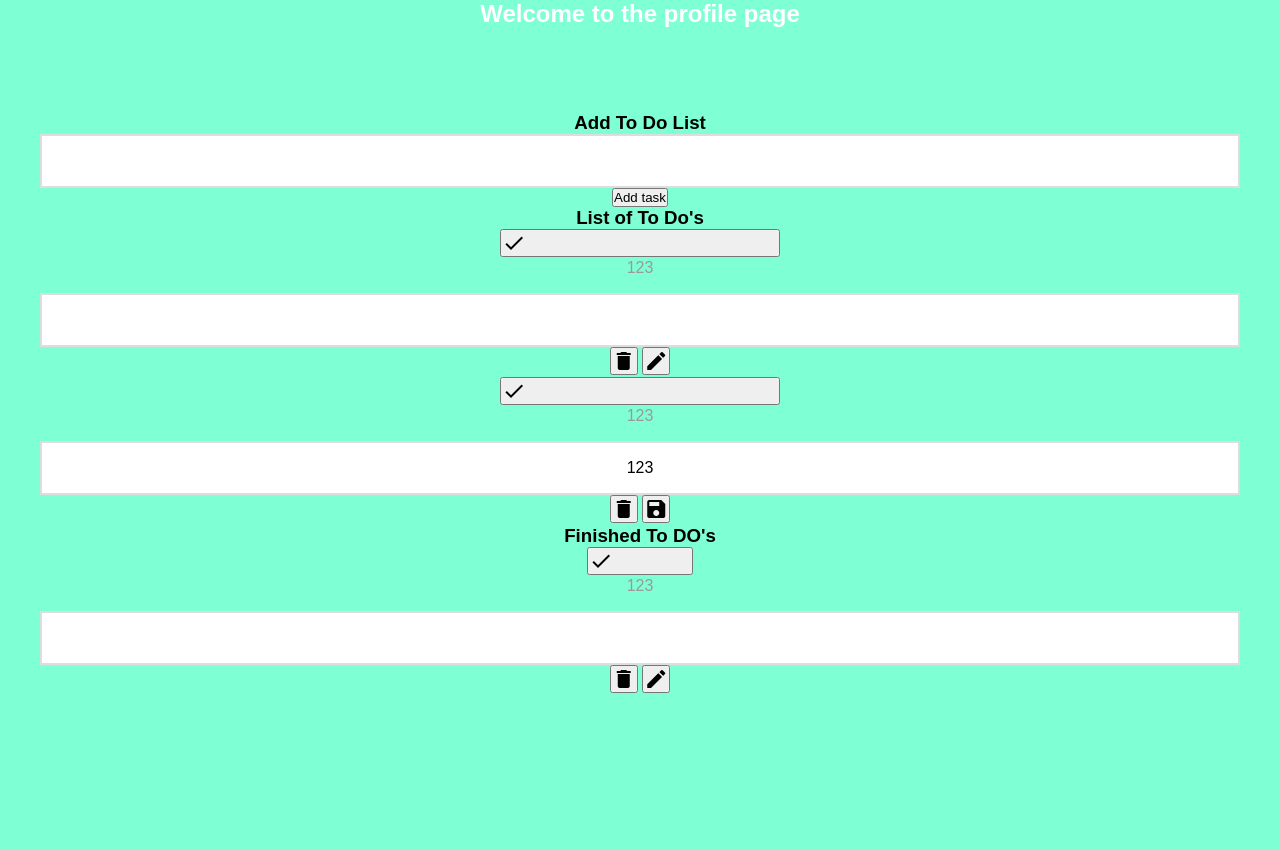
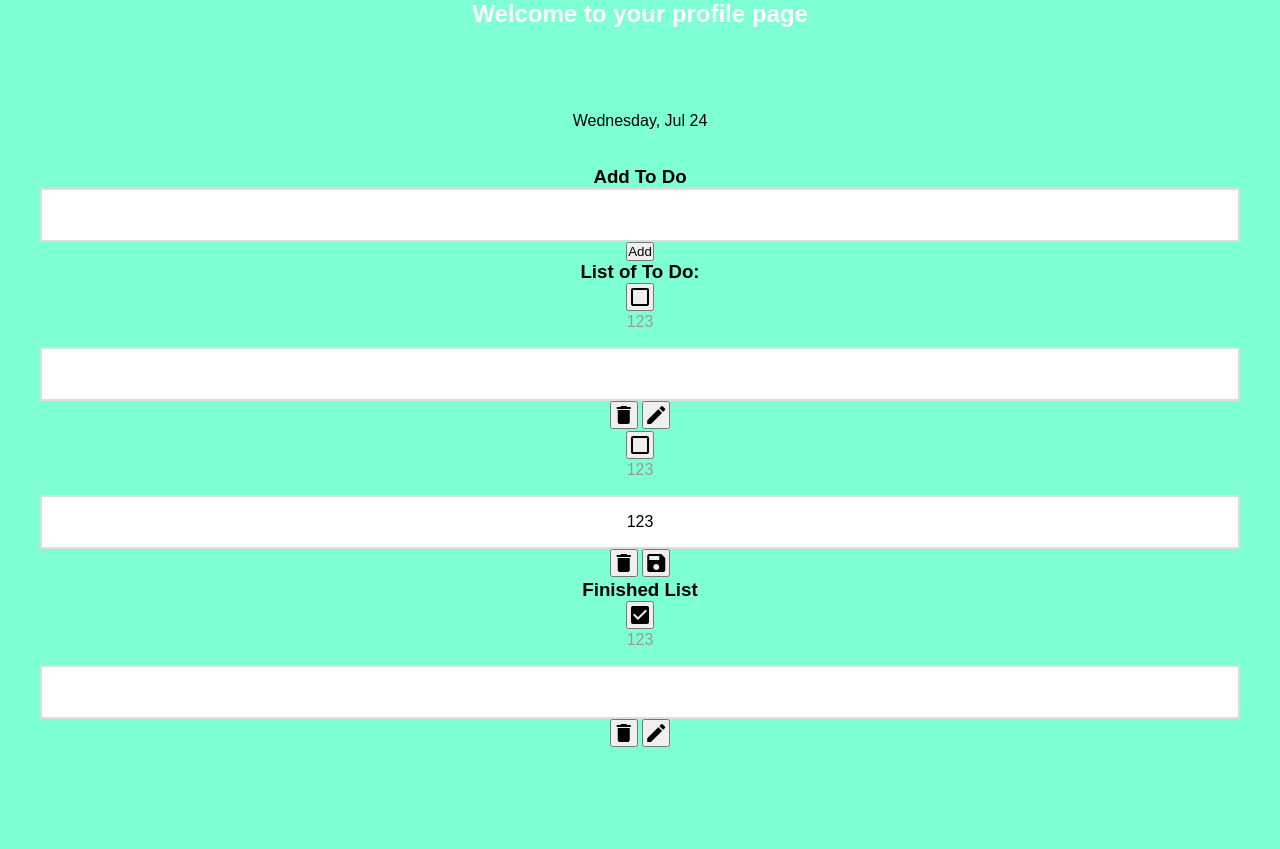
Before and after one commit to azamatbaiyzbekov/Todo-Web-Application, a Node server app: page /profile in a window 1280 px wide. Before the commit the page ends 693 px from the top, so only its background shows below. Run offline with Node 20, Linux system fonts and the light colour scheme; some libraries are stand-ins or nearby versions.

Commit message:
added time/date display to user profile page

```diff
--- a/public/scripts/app.js
+++ b/public/scripts/app.js
@@ -17,17 +17,153 @@ const newSession = (req, res)=> {
   res.rend('accounts/login');
 }
 
-const addButton = document.getElementById('add');
-// console.log(addButton);
-const inputTask = document.getElementById('new-task');
 
-const unifinishedTasks = document.getElementById('unfinished-tasks');
+const dateElement = document.getElementById('date');
 
-const finishedTasks = document.getElementById('finished-tasks');
+const options = {weekday: 'long', month: 'short', day: 'numeric'}
+const today = new Date();
 
-function createNewElement(task) {
-  const listItem = document.createElement('li');
-  const checkbox = document.createElement('button');
-  checkbox.className="material-icons checkbox";
-  checkbox.innerHTML="<i class="material-icons">check_box_outline</i>";
-}
+dateElement.innerText = today.toLocaleDateString('en-US', options)
+
+
+
+
+// const BASE_URL = '/accounts/profile';
+
+// const state = {
+//   list: [],
+// }
+
+// const newListForm = document.getElementById('newListForm');
+// const myList = document.getElementById('myList');
+
+
+// const render = (data) => {
+//   myList.innerHTML = '';
+//   data.forEach(list => {
+//     const template = cityTemplate(list);
+//     myList.insertAdjacentHTML('afterbegin', template)
+//   });
+// }
+
+
+// const allListSuccess = (response) => {
+//   const { data } = response;
+//   state.list = data;
+// };
+
+
+
+// const getAllList = () => {
+//   fetch(BASE_URL)
+//     .then((res) => res.json())
+//     .then(json => {
+//       state.list = json.data;
+//       render(state.list);
+//     })
+//     .catch((err) => console.log(err));
+// }
+
+// getAllList();
+
+
+// const cityTemplate = (list) => {
+//   return `<div id="${city._list}">
+//   <h4>${list.name}</h4>
+//   <p class="description">${list.description}</p>
+//   <button class="delete-button">&times;</button>
+//   <button class="edit-button">edit</button>
+//   </div>`
+// }
+
+
+
+// const addNewList = (event) => {
+//   event.preventDefault();
+//   const name = document.getElementById('My-To-Do-List')
+//   const description = document.getElementById('description')
+//   const newList = { name: name.value, description: description.value };
+//   fetch(BASE_URL, {
+//     method: 'POST',
+//     headers: { 'Content-type': 'application/json', },
+//     body: JSON.stringify(newList),
+//   })
+//     .then((res) => res.json())
+//     .then((data) => {
+//       state.list.push(data.data);
+//       render(state.list);
+//       name.value = '';
+//       description.value = '';
+//       name.focus();
+//     })
+//     .catch((err) => console.log(err))
+// }
+
+// const newListSuccess = (response) => {
+//     console.log(response);
+//     getAllList();
+// }
+
+// const deleteList = (event) => {
+
+//   const ListId = event.target.parentNode.id;
+//   fetch(`${BASE_URL}/${ListId}`, {
+//     method: 'DELETE',
+//   })
+//   .then((res) => res.json())
+//   .then(data => getAllList())
+//   .catch((err) => console.log(err));
+// }
+
+// const editList = (event) => {
+//   const listName = event.target.parentNode.children[0].innerText;
+//   const listDescription = event.target.parentNode.children[1].innerText;
+//   event.target.parentNode.inneHTML = `
+//   <h4>Edit ${listName}</h4>
+//     <form>
+//       <div>
+//         <label for="cityName">City Name</label>
+//         <input type="text" id="editCityName" name="name" value="${listName}"/>
+//       </div>
+//       <div>
+//         <label for="cityDescription">City Descriptioin</label>
+//         <input type="text" id="editCityDescription" name="description" value="${listDescription}"/>
+//       </div>
+//       <button type="button" class="cancel-edit">Cancel</button>
+//       <button class="submit-edit">Submit</button>
+//     </form>
+//   `;
+// };
+
+// const updateList = (event) => {
+//   cityId = event.target.parentNode.parentNode.id;
+//     const listName = document.getElementById('editCityName').value;
+//     const listDescription = document.getElementById('editCityDescription').value;
+//     const newList = { name: listName, description: listDescription };
+//   fetch(`${BASE_URL}/${listId}`, {
+//     method: 'PUT',
+//     headers: { 'Content-type': 'application/json'},
+//     body: JSON.stringify(updatedList)
+//   })
+//   .then((res) => res.json())
+//   .then((data) => getAllList())
+//   .catch((err) => console.log(err));
+// };
+
+// const handleListSectionClick = (event) => {
+//   event.preventDefault();
+//   if(event.target.classList.contains('edit-button')) {
+//     editList(event);
+//   } else if (event.target.classList.contains('submit-edit')) {
+//     updateList(event)
+//   } else if (event.target.classList.contains('cancel-edit')) {
+//     getAllList();
+//   } else if(event.target.classList.contains('delete-button')) {
+//     deleteList(event);
+//   }
+// }
+
+
+// newListForm.addEventListener('submit', addNewList);
+
+// myList.addEventListener('click', handleListSectionClick);
--- a/views/profile/show.ejs
+++ b/views/profile/show.ejs
@@ -1,19 +1,40 @@
 <% include ../partials/_head.ejs %>
 
   <section class="container">
-    <h1>Welcome to the profile page</h1>
+    <h1>Welcome to your profile page</h1>
   </section>
+  <main>
+    <div id="date"></div>
+    <br>
+   <section>
+
+          <!-- <form id="newListForm">
+            <input type="text" id="My-To-Do-List" name="My list of To Do's" placeholder="My-To-Do-List" />
+            <input type="text" id="description" name="description" placeholder="Description" />
+            <button type="submit">Add List</button>
+
+          </form>
+        </section>
+
+
+        <section id="myList"></section> -->
+
+        </div>
+
+      </main>
+
+      <br>
 
       <div id="root">
         <div class="container">
-      <h3>Add To Do List</h3>
+          <h3>Add To Do</h3>
           <input id="new-task" type="text">
-      <button id="add">Add task</button>
-      <h3 id="unfinished-tasks">List of To Do's</h3>
-      <ul>
+          <button id="add">Add</button>
+          <h3>List of To Do:</h3>
+          <ul id="unfinished-tasks">
             <li>
               <button class="material-icons checkbox">
-            <i class="material-icons">check box outline</i>
+                <i class="material-icons">check_box_outline_blank</i>
               </button>
               <label>123</label>
               <input type="text">
@@ -23,12 +44,11 @@
               <button class="material-icons edit">
                 <i class="material-icons">edit</i>
               </button>
+
             </li>
-      </ul>
-      <ul>
-      <li class="editMode">
-          <button class="material-icons">
-            <i class="material-icons">check box outline</i>
+            <li class="editMode" >
+              <button class="material-icons checkbox">
+                <i class="material-icons">check_box_outline_blank</i>
               </button>
               <label>123</label>
               <input type="text" value="123">
@@ -39,13 +59,14 @@
                 <i class="material-icons">save</i>
               </button>
             </li>
+
           </ul>
 
-      <h3 id="finished-tasks">Finished To DO's</h3>
-      <ul>
+          <h3>Finished List</h3>
+          <ul id="finished-tasks">
               <li>
                 <button class="material-icons checkbox">
-              <i class="material-icons">check box</i>
+                  <i class="material-icons">check_box</i>
                 </button>
                 <label>123</label>
                 <input type="text">
@@ -55,13 +76,14 @@
                 <button class="material-icons edit">
                   <i class="material-icons">edit</i>
                 </button>
+
               </li>
-        </ul>
 
 
+            </ul>
         </div>
-
       </div>
 
 
+
 <% include ../partials/_footer.ejs %>
```
Lines whose indentation alone changed are shown as unchanged.
